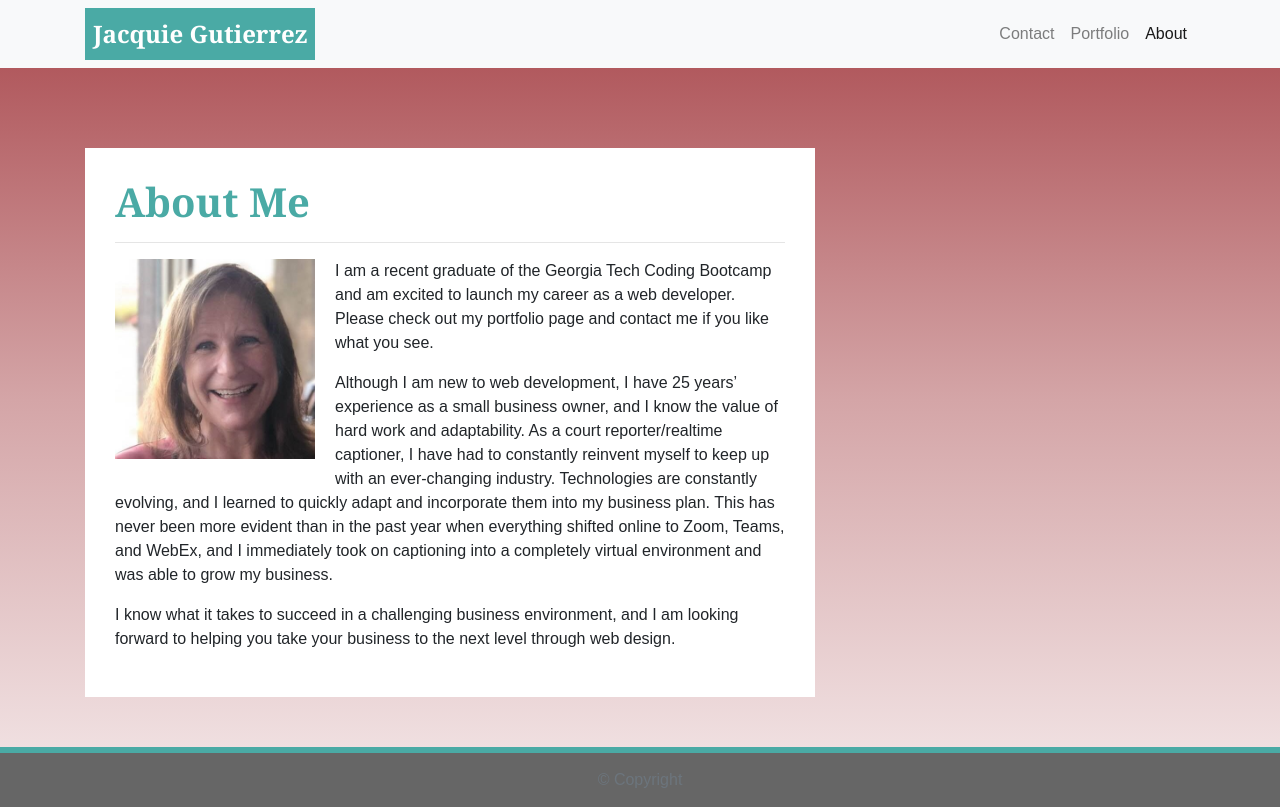
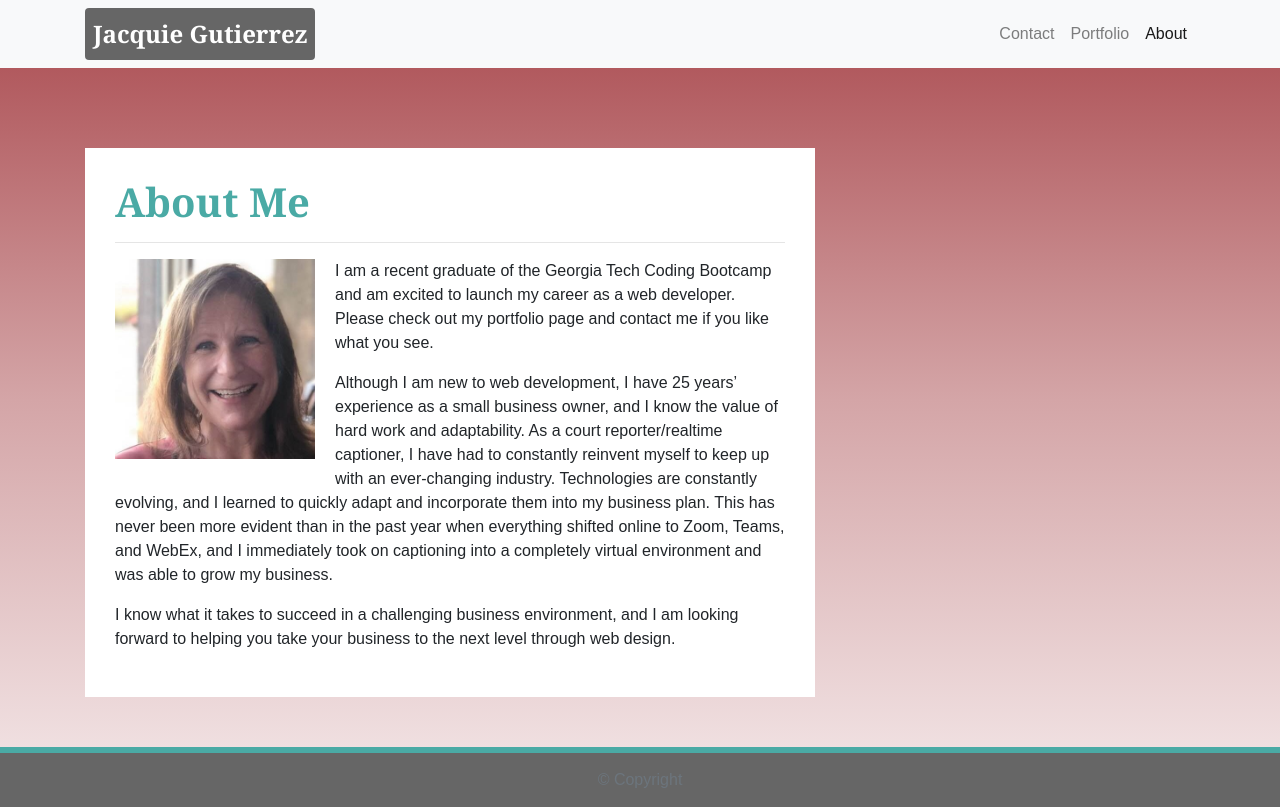
Before and after one commit to Jacquie24/updated-portfolio, a plain HTML site: page index.html in a window 1280 px wide. In both pictures the pointer is over the link "Jacquie Gutierrez". Drawn offline with nearby package versions, Linux system fonts and the light colour scheme.

Commit message:
Styled logo button, rounded corners and hover feature.

```diff
--- a/assets/css/styles.css
+++ b/assets/css/styles.css
@@ -52,6 +52,10 @@ main {
 
   /* Visual */
   background: #4aaaa5;
+}
+
+#logo:hover {
+  background-color: #666;
 }
 
 /* override bootstrap hover color and border */
--- a/index.html
+++ b/index.html
@@ -21,7 +21,7 @@
     <nav class="navbar navbar-expand-lg navbar-light bg-light">
       <div class="container">
         <!-- Brand and toggle get grouped for better mobile display -->
-        <a class="navbar-brand p-2" href="index.html" id="logo"
+        <a class="navbar-brand p-2 rounded" href="index.html" id="logo"
           >Jacquie Gutierrez</a
         >
         <button
```
